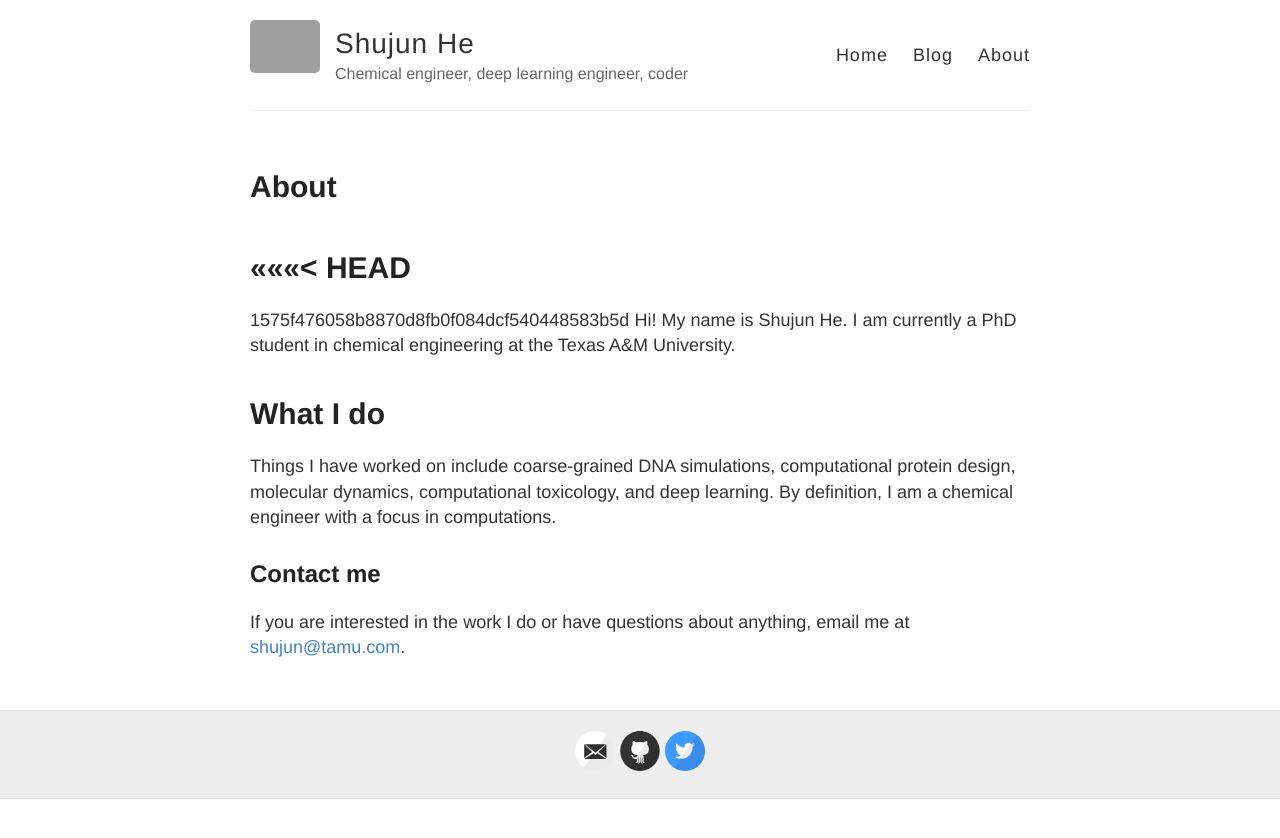
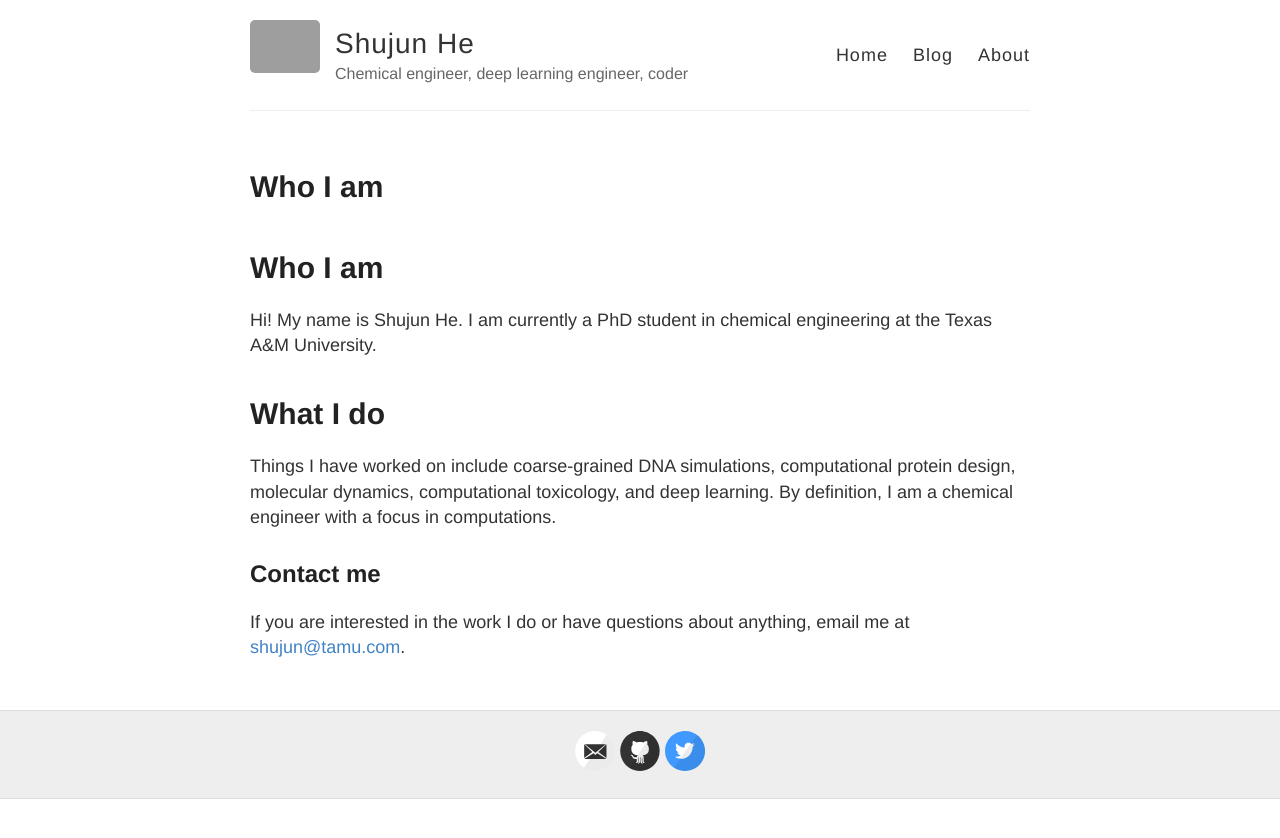
Before and after one commit to Shujun-He/shujun-he.github.io, a Jekyll site: the page built from about.md, in a window 1280 px wide. Shown: the top 838 px of the page. Built offline with Jekyll 4.4.1, drawn with Linux system fonts in a browser that asks for light colours; our own code applies the rules of GitHub Pages for plain Markdown files; grey boxes are pictures that could not be loaded.

Commit message:
Update about.md

```diff
--- a/about.md
+++ b/about.md
@@ -1,12 +1,8 @@
 ---
 layout: page
 permalink: /about/
-title: About
 ---
-<<<<<<< HEAD
-=======
-
->>>>>>> 1575f476058b8870d8fb0f084dcf540448583b5d
+# Who I am
 Hi! My name is Shujun He. I am currently a PhD student in chemical engineering at the Texas A&M University.
 
 # What I do
```
